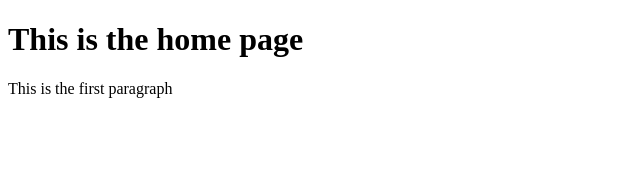
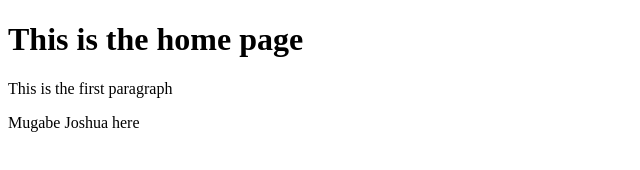
Before and after one commit to Arinanye/git_discussion_saturday, a plain HTML site: page src/index.html in a window 1280 px wide. Shown: the whole page, without its empty margins (0-640 px from the left). Drawn offline with Linux system fonts and the light colour scheme.

Commit message:
FEAT:Mugabe things

```diff
--- a/src/index.html
+++ b/src/index.html
@@ -8,5 +8,6 @@
 <body>
 	<h1>This is the home page</h1>
 	<p>This is the first paragraph</p>
+    <p>Mugabe Joshua here</p>
 </body>
 </html>
```
